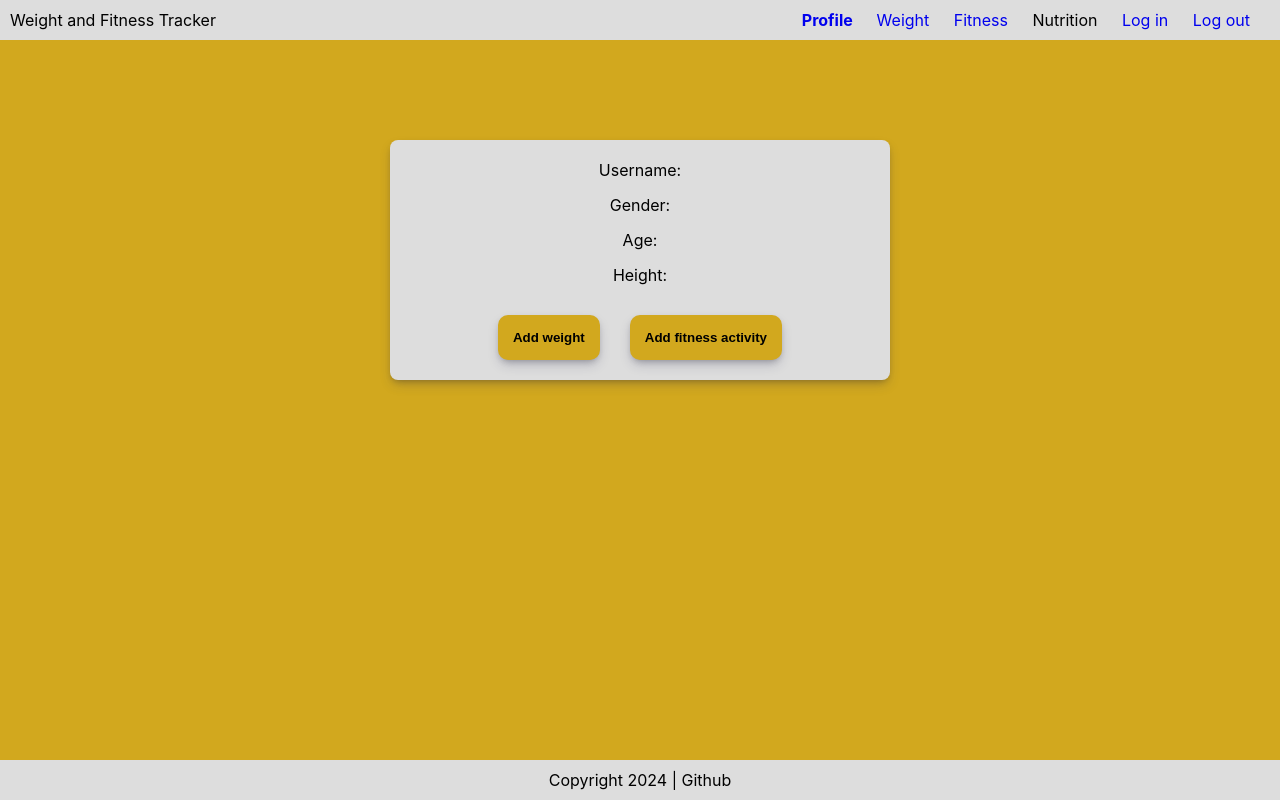
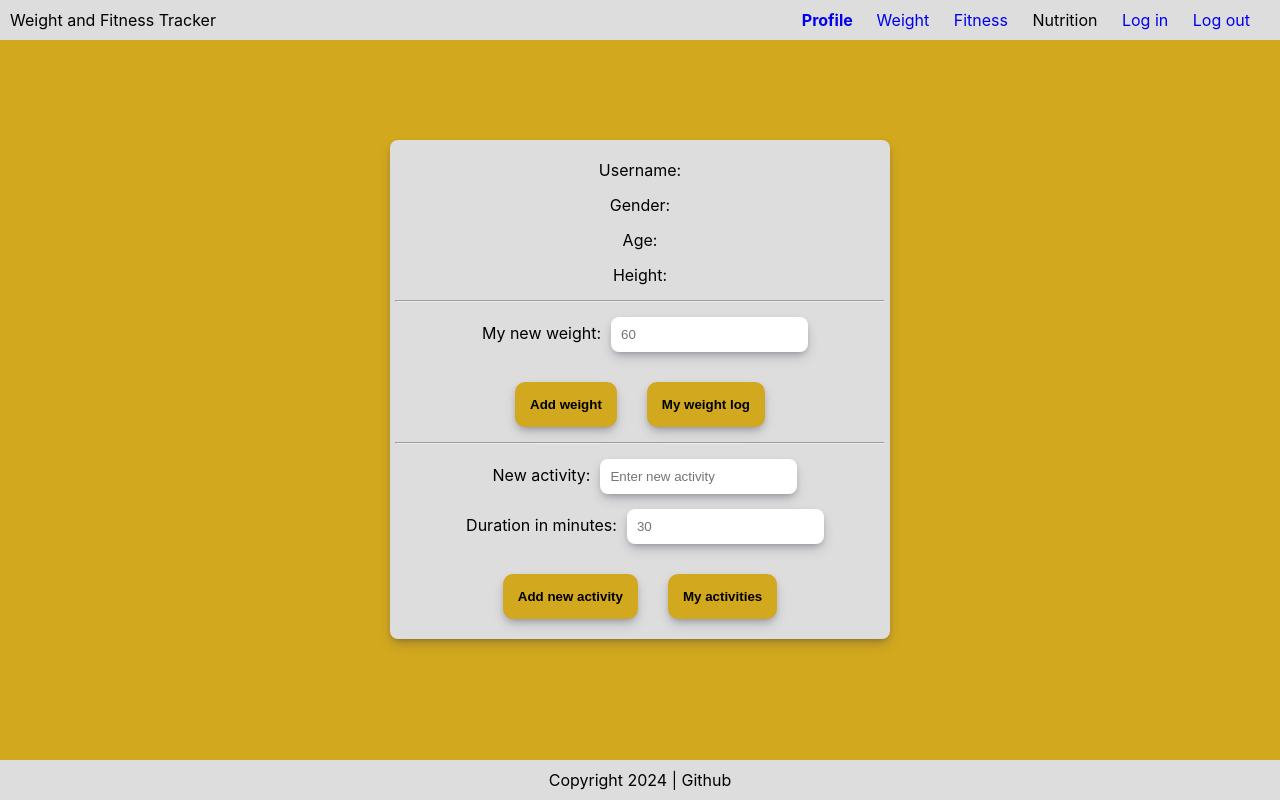
Before and after one commit to jelena2803/Weight-fitness-tracker, a React (Create React App) app: page /profile in a window 1280 px wide. Built offline with nearby package versions, Linux system fonts and the light colour scheme.

Commit message:
NewWeight and NewActivity components imported

```diff
--- a/src/components/Profile.jsx
+++ b/src/components/Profile.jsx
@@ -1,4 +1,6 @@
 import React from "react";
+import NewActivity from "./NewActivity";
+import NewWeight from "./NewWeight";
 
 function Profile() {
     return (
@@ -8,14 +10,22 @@ function Profile() {
             <p className="profile-data">Age:</p>
             <p className="profile-data">Height:</p>
 
+            <hr />
+
             <div className="add-new-data">
+                <NewWeight />
                 <button>Add weight</button>
-                <button>Add fitness activity</button>
+                <button>My weight log</button>
+
+                <hr />
+
+                <NewActivity />
+                <button>Add new activity</button>
+                <button>My activities</button>
             </div>
+        </div>
 
-
-        </div>
     )
 }
 
-export default Profile
+export default Profile;
```
